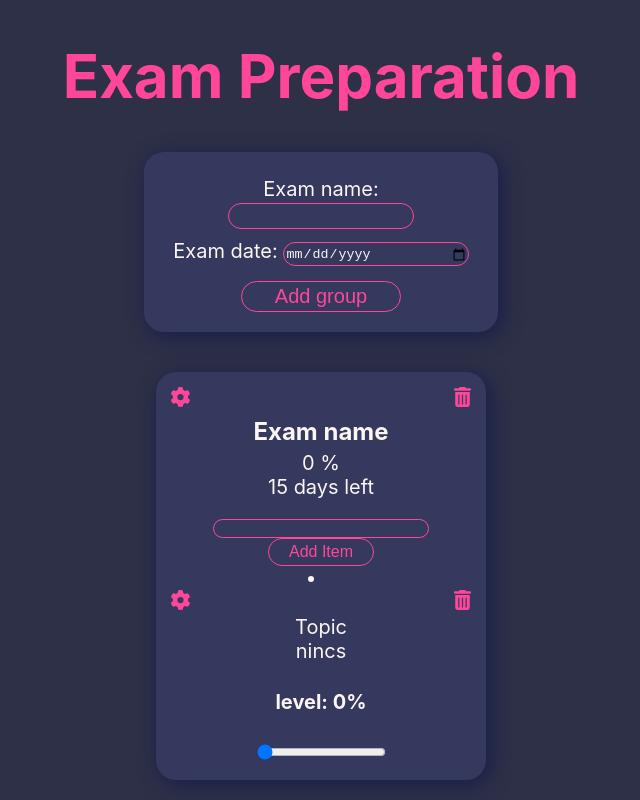
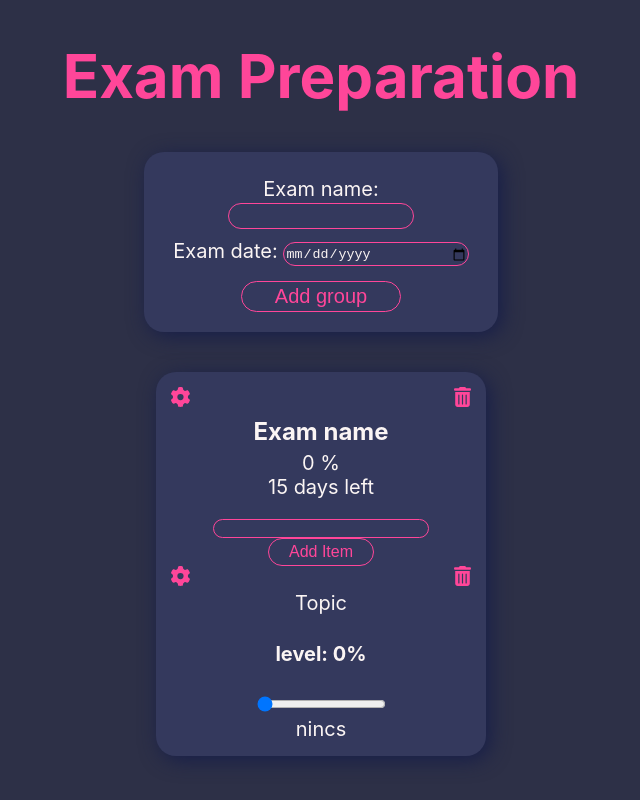
Before and after one commit to cintia-sari/exam-preparation-react, a React (Create React App) app: page / in a window 1280 px wide. Shown: the whole page, without its empty margins (319-959 px from the left). Built offline with nearby package versions, Linux system fonts and the light colour scheme.

Commit message:
add color coding in topicGroup

```diff
--- a/src/App.js
+++ b/src/App.js
@@ -25,7 +25,7 @@ function App() {
       nextTopicId:1,
     }
   );
-console.log(state.group)
+
   function addGroup(title,examDate){
     const newGroup = structuredClone(state.group)
     newGroup.push({
--- a/src/Components/GroupListItem/GroupListItem.jsx
+++ b/src/Components/GroupListItem/GroupListItem.jsx
@@ -56,16 +56,6 @@ export default function GroupListItem(props ) {
     }
 
 
-    const topicGroupjsx = props.topicList.map(topic=>(
-      <TopicGroup
-          topic={topic}
-          ChangeTopic={props.ChangeTopic}
-          setValue={props.setValue}
-          chageHasTopic={props.chageHasTopic}
-          deleteTopic={props.deleteTopic}
-          changeTopicName={props.changeTopicName}/>
-    ))
-
    function calcAverKnowledge(){
     const knowledge = props.topicList.map(item=> item.knowledge );
 
@@ -82,7 +72,7 @@ export default function GroupListItem(props ) {
   //change color according to level:
   function changeClassName(){
     const levelNum=  calcAverKnowledge();
-    console.log( 0 < levelNum <= 40  )
+
     if( 0 < levelNum && levelNum <= 40){
       return "orange"
     }else if( 40 < levelNum && levelNum <= 80){
@@ -90,10 +80,17 @@ export default function GroupListItem(props ) {
     }else if( levelNum > 80){
       return "green"
     }
+  }
 
-
-
-  }
+  const topicGroupjsx = props.topicList.map(topic=>(
+    <TopicGroup
+        topic={topic}
+        ChangeTopic={props.ChangeTopic}
+        setValue={props.setValue}
+        chageHasTopic={props.chageHasTopic}
+        deleteTopic={props.deleteTopic}
+        changeTopicName={props.changeTopicName}/>
+  ))
 
 
 
--- a/src/Components/TopicGroup/TopicGroup.jsx
+++ b/src/Components/TopicGroup/TopicGroup.jsx
@@ -3,6 +3,7 @@ import Delete from "../Icons/Delete.svg";
 import Settings from "../Icons/Settings.svg";
 
 export default function TopicGroup(props) {
+    const [value,setValue]=React.useState("")
 
     function handleChangeTopic(e){
         e.preventDefault();
@@ -12,6 +13,7 @@ export default function TopicGroup(props) {
     function handleSetValue(e){
         const valueInt=parseInt(e.target.value)
         props.setValue(props.topic.topicId,valueInt)
+        setValue(valueInt)
     }
 
     function handleChangeHasTopic(){
@@ -27,6 +29,19 @@ export default function TopicGroup(props) {
         props.changeTopicName(props.topic.topicId, e.target.value)
     }
 
+   //change color according to level:
+   function changeClassName(){
+
+    if( 0 < value && value <= 40){
+      return "orange"
+    }else if( 40 < value && value <= 80){
+      return "yellow"
+    }else if( value > 80){
+      return "green"
+    }
+  }
+console.log("ezt",changeClassName())
+
   return (
     <div> {props.topic.topicSetting ?
         <div>
@@ -38,19 +53,14 @@ export default function TopicGroup(props) {
             <button onClick={handleChangeTopic}> OK</button>
         </div>
         :
-        <li>
-             <div className='button-div'>
-          <a onClick={handleChangeTopic} href="#"><img className='Settings-button' src={Settings} alt="Settings"></img></a>
-          <a onClick={handleDeleteTopic} href="#"><img className='delete-button' src={Delete} alt="delete"></img></a>
-        </div>
-            <div>{props.topic.name}</div>
-            <div onClick={handleChangeHasTopic}>{props.topic.hasTopic ?
-                    "van"
-                    :
-                    "nincs"}
+        <div>
+            <div className='button-div'>
+                <a onClick={handleChangeTopic} href="#"><img className='Settings-button' src={Settings} alt="Settings"></img></a>
+                <a onClick={handleDeleteTopic} href="#"><img className='delete-button' src={Delete} alt="delete"></img></a>
             </div>
+            <div className={changeClassName()}>{props.topic.name}</div>
             <div>
-                <label>
+                <label className={changeClassName()}>
                     <h4 className='level'>level: {props.topic.knowledge}%</h4>
                     <input
                         className='istyle'
@@ -62,8 +72,13 @@ export default function TopicGroup(props) {
                         step="5" />
                 </label>
             </div>
+            <div onClick={handleChangeHasTopic}>{props.topic.hasTopic ?
+                    "van"
+                    :
+                    "nincs"}
+            </div>
 
-        </li>
+        </div>
     }</div>
   )
 }
```
